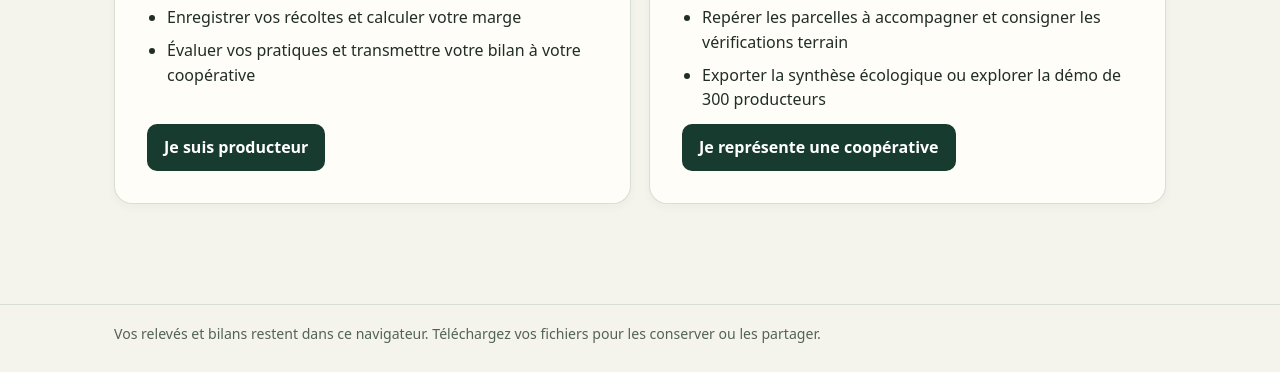
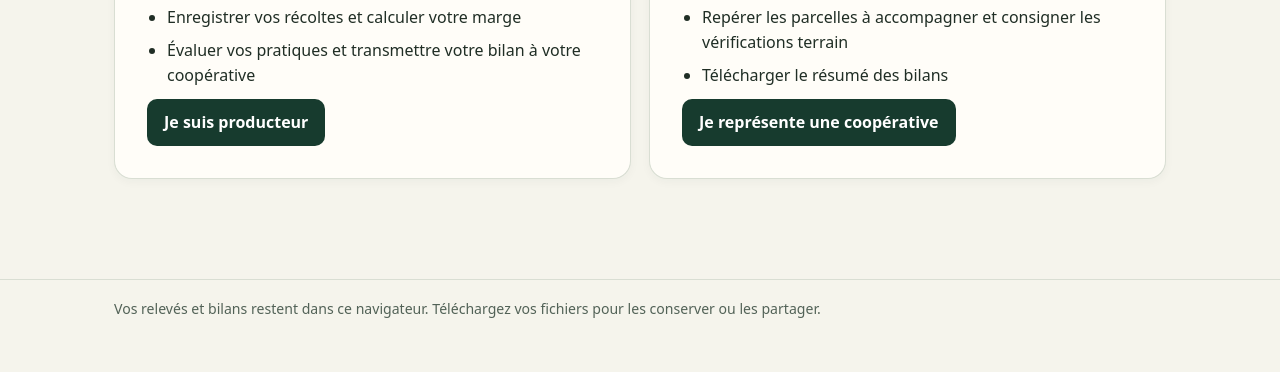
Before and after one commit to patrickeudess/MoncacaoIA, a plain HTML site: page docs/index.html in a window 1280 px wide. Shown: the part 428-800 px from the top of the page. Drawn offline with Linux system fonts and the light colour scheme.

Commit message:
Retirer la mention de la démo de la carte Coopérative

```diff
--- a/docs/index.html
+++ b/docs/index.html
@@ -29,7 +29,7 @@
 <div class="role-intro"><h1 class="page">Choisissez votre espace</h1><p class="muted">Mon Cacao aide à suivre les récoltes et les pratiques de culture. Les producteurs peuvent partager leurs bilans avec leur coopérative.</p></div>
 <div class="row role-picker">
 <article class="panel role-card"><h2>Producteur</h2><ul><li>Prévoir le rendement de votre parcelle</li><li>Enregistrer vos récoltes et calculer votre marge</li><li>Évaluer vos pratiques et transmettre votre bilan à votre coopérative</li></ul><a class="button" href="#accueil">Je suis producteur</a></article>
-<article class="panel role-card"><h2>Coopérative</h2><ul><li>Importer les bilans transmis par les producteurs</li><li>Repérer les parcelles à accompagner et consigner les vérifications terrain</li><li>Exporter la synthèse écologique ou explorer la démo de 300 producteurs</li></ul><a class="button" href="#cooperative">Je représente une coopérative</a></article>
+<article class="panel role-card"><h2>Coopérative</h2><ul><li>Importer les bilans transmis par les producteurs</li><li>Repérer les parcelles à accompagner et consigner les vérifications terrain</li><li>Télécharger le résumé des bilans</li></ul><a class="button" href="#cooperative">Je représente une coopérative</a></article>
 </div></section>
 <section id="accueil" data-page hidden>
 <div class="hero"><div><span class="eyebrow">Carnet de parcelle</span><h1>Pilotez votre<br>culture du cacao.</h1><p>Retrouvez vos chiffres et choisissez votre prochaine action.</p></div>
```
